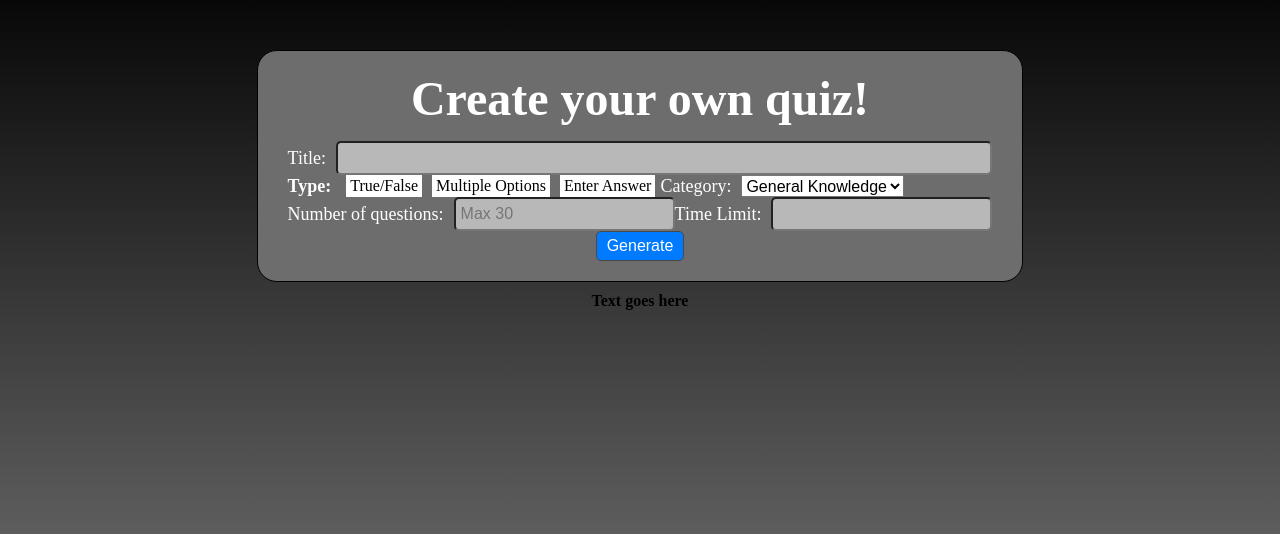
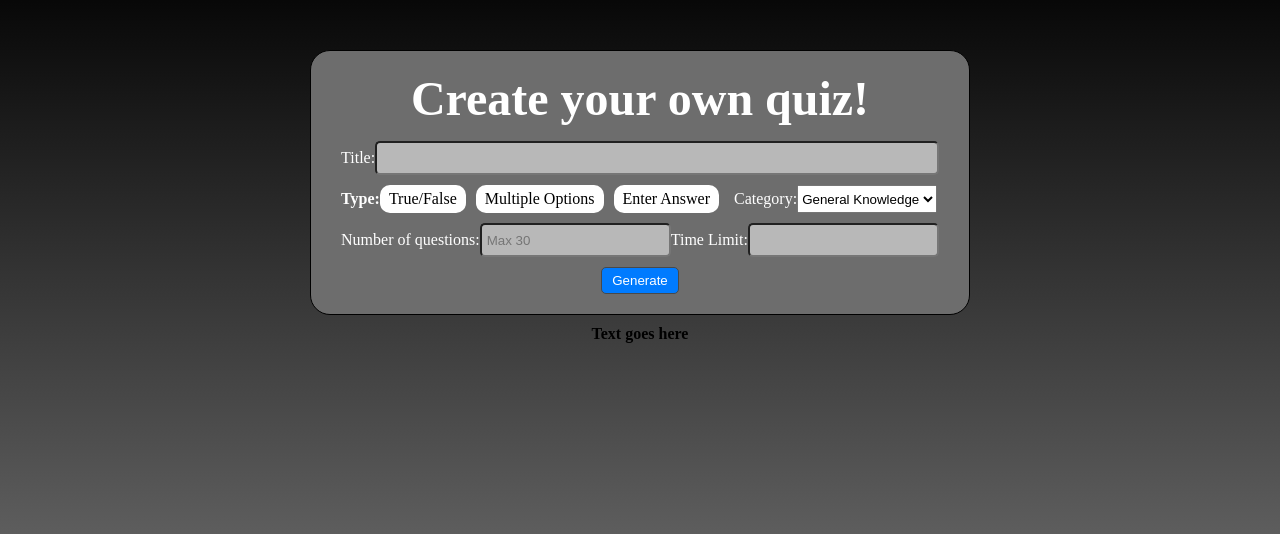
Before and after one commit to bendik-bo/cs50-final, a Flask app: page /create in a window 1280 px wide. Shown: the part 49-583 px from the top of the page. Run offline with Flask 3, Linux system fonts and the light colour scheme; a user stored in the database is signed in; some libraries are stand-ins or nearby versions.

Commit message:
Create: continued work on cleaning up rows and columns, and setting margins.

```diff
--- a/notes/TODO.txt
+++ b/notes/TODO.txt
@@ -12,4 +12,3 @@ Enter text here...
 
 
 Git comment:
-Create: Cleaned up create.html, div layouts. Added generated item container. Started work on margins.
--- a/static/styles.css
+++ b/static/styles.css
@@ -1,9 +1,8 @@
-/* Global */
+/* --- Global --- */
 * {
   margin: 0;
   padding: 0;
   box-sizing: border-box;
-  font-size: 16px;
 }
 
 :root {
@@ -36,9 +36,10 @@ h1 {
 
 h2 {
   color: white;
+  font-size: 1rem;
 }
 
-/* Navbar */
+/* --- Navbar --- */
 nav {
   display: flex;
   justify-content: center;
@@ -153,16 +155,93 @@ form {
   flex-direction: column;
 }
 
-.generated-item_container {
-  margin: 20px 0;
-}
-
 .field-container {
   max-width: 200px;
   margin-bottom: 5px;
 }
 
-/* Labels */
+/* Create page */
+.question-select_container {
+  display: flex;
+  flex-direction: column;
+  gap: 10px;
+}
+
+.question-select_row {
+  display: flex;
+  gap: 15px;
+}
+
+.question-select_item {
+  display: flex;
+  width: 100%;
+}
+
+.question-type-select_row {
+  display: flex;
+  gap: 10px;
+}
+
+.generated-item_container {
+  display: flex;
+  flex-direction: column;
+  margin: 20px 0;
+  gap: 10px;
+}
+
+.generated-item_row {
+  display: flex;
+
+}
+
+.generated-question_row {
+  display: flex;
+  flex-direction: column;
+  flex-grow: 1;
+}
+
+/* Bool type */
+.bool_answer-row {
+  display: flex;
+  flex-direction: column;
+  margin-left: 10px;
+}
+
+/* Multi type */
+.multi_answer-column {
+  display: flex;
+  flex-direction: column;
+  flex-grow: 1;
+}
+
+.multi_answer-column_inputs {
+  display: flex;
+  flex-direction: column;
+  justify-content: space-around;
+  gap: 5px;
+}
+
+.multi_option-column {
+  display: flex;
+  flex-direction: column;
+  margin-left: 10px;
+}
+
+.multi_radio {
+  flex-direction: column;
+  justify-content: space-evenly;
+  height: 100%;
+}
+
+/* Enter type */
+.enter_answer-row {
+  display: flex;
+  flex-direction: column;
+  width: 35%;
+  margin-left: 10px;
+}
+
+/* --- Labels --- */
 .label {
   color: white;
   white-space: nowrap;
@@ -173,11 +252,10 @@ form {
   white-space: nowrap;
   display: flex;
   align-items: center;
-  font-size: 18px;
-  margin-right: 10px;
+  font-size: 1rem;
 }
 
-/* Inputs */
+/* --- Inputs --- */
 input {
   background-color: rgb(184, 184, 184);
   height: 1.8rem;
@@ -210,8 +289,10 @@ input:focus {
   transition: all 0.5s ease-out;
 }
 
+/* Radio buttons */
 .radio-buttons {
   display: flex;
+  gap: 10px;
 }
 
 .radio-buttons input[type="radio"] {
@@ -219,26 +300,28 @@ input:focus {
 }
 
 .radio-buttons label {
-  padding: 2px 4px;
-  margin: 0 5px;
+  padding: 4px 8px;
   background-color: white;
   color: black;
   cursor: pointer;
   user-select: none;
   white-space: nowrap;
+  border-radius: 10px;
+  border: 1px solid transparent;
 }
 
 .radio-buttons input[type="radio"]:checked + label {
   background-color: black;
   color: white;
   border: 1px solid white;
+  transition: all 0.3s;
 }
 
 .radio-buttons label:hover {
   background-color: gray;
 }
 
-/* flash messages */
+/* --- flash messages --- */
 .failureMsg {
   display: block;
   gap: 5px;
--- a/templates/create.html
+++ b/templates/create.html
@@ -5,7 +5,9 @@ Create Quiz
 {% block main %}
 <h1>Create your own quiz!</h1>
 <form action="/create" method="POST">
-    <div class="field-row">
+    <div class="question-select_container">
+        <div class="question-select_row">
+            <div class="question-select_item">
                 <label class="create-label" for="title">Title:</label>
                 <input
                     name="title"
@@ -17,10 +19,12 @@ Create Quiz
                     maxlength="100"
                 />
             </div>
-    <div class="field-row">
+        </div>
+        <div class="question-select_row">
+            <div class="question-select_item">
+                <h2 class="create-label">Type:</h2>
                 <div class="radio-buttons">
-                <div class="field-row">
-                        <h2 class="create-label">Type:</h2>
+                    <div class="question-type-select_row">
                         <input
                             name="quiztype"
                             id="bool"
@@ -53,6 +57,8 @@ Create Quiz
                         <label for="enter">Enter Answer</label>
                     </div>
                 </div>
+            </div>
+            <div class="question-select_item">
                 <label class="create-label" for="category">Category:</label>
                 <select id="category" name="category" onchange="saveSelected()">
                     {% for category in categories %}
@@ -62,7 +68,9 @@ Create Quiz
                     {% endfor %}
                 </select>
             </div>
-    <div class="field-row">
+        </div>
+        <div class="question-select_row">
+            <div class="question-select_item">
                 <label class="create-label" for="amount">Number of questions:</label>
                 <input
                     name="amount"
@@ -81,6 +89,7 @@ Create Quiz
                     value="{{ time }}"
                 />
             </div>
+        </div>
         {% with message = get_flashed_messages(category_filter=["failCreate"]) %}
             {% if message %}
                 <div class="field-row center">
@@ -93,6 +102,7 @@ Create Quiz
         <div class="field-row center">
             <button class="field-btn" type="submit">Generate</button>
         </div>
+    </div>
 </form>
 <form action="/submit" method="POST">
 {% if generate_questions %}
@@ -100,7 +110,7 @@ Create Quiz
     {% for i in range(amount) %}
         <div class="generated-item_container">
             <div class="field-row">
-                <div class="create_question-row">
+                <div class="generated-question_row">
                     <label class="create-label" for="question{{ i+1 }}">Question {{ i+1 }}</label>
                     <input
                     name="question{{ i+1 }}"
@@ -162,8 +172,9 @@ Create Quiz
             </div>
             {% if quiztype == "multi" %}
                 <div class="field-row">
-                    <div class="multi_answer-row">
+                    <div class="multi_answer-column">
                         <h2>Answers</h2>
+                        <div class="multi_answer-column_inputs">
                             {% for j in range(3) %}
                                 <input
                                     name="answer{{ i+1 }}_{{ j+1 }}"
@@ -178,7 +189,8 @@ Create Quiz
                                 />
                             {% endfor %}
                         </div>
-                    <div class="multi_option-row">
+                    </div>
+                    <div class="multi_option-column">
                         <h2>Correct</h2>
                         <div class="radio-buttons multi_radio">
                             {% for n in range(3) %}
```
Also changed, not shown: other parts of static/styles.css (+8 -46 lines). Lines whose indentation alone changed are shown as unchanged.
